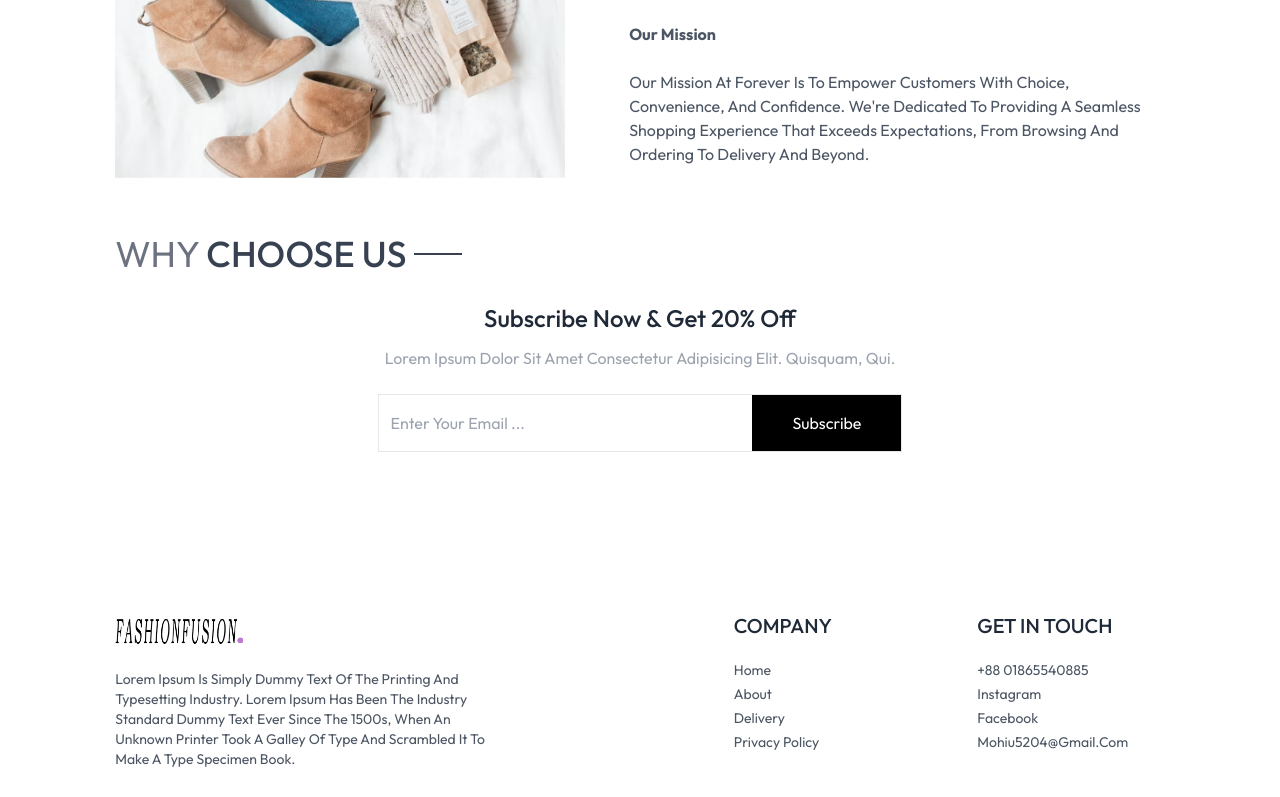
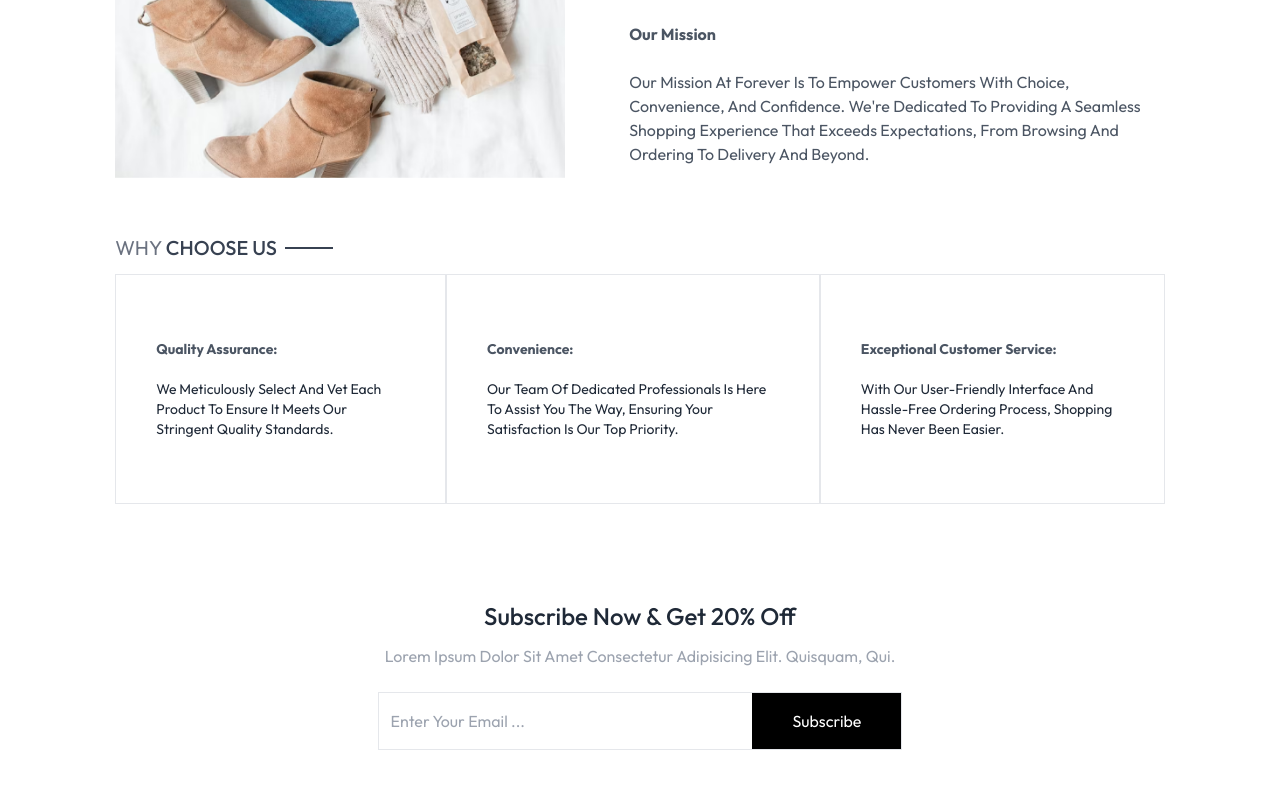
Before and after one commit to MDmohiuddin-web/FashionFusing-Clint, a React (Vite) app: page /about in a window 1280 px wide. Shown: the part 477-1274 px from the top of the page. Built offline with nearby package versions, Linux system fonts and the light colour scheme.

Commit message:
in complited

```diff
--- a/src/pages/About.jsx
+++ b/src/pages/About.jsx
@@ -40,8 +40,31 @@ const About = () => {
           </p>
         </div>
       </div>
-      <div className="text-4xl py-4">
+      <div className="text-xl py-4">
         <Title text1={"WHY "} text2={"CHOOSE US"}></Title>
+
+        <div className="flex flex-col md:flex-row text-sm mb-20">
+            <div className="border px-10 md:py-16 py-8 sm:py-20 flex flex-col gap-5">
+                <p className="text-gray-600 font-bold">Quality Assurance:</p>
+                <p>We meticulously select and vet each product to ensure it meets our stringent quality standards.</p>
+
+            </div>
+            <div className="border px-10 md:py-16 py-8 sm:py-20 flex flex-col gap-5">
+                <p className="text-gray-600 font-bold">Convenience:</p>
+                <p>Our team of dedicated professionals is here to assist you the way, ensuring your satisfaction is our top priority.
+
+</p>
+
+            </div>
+            <div className="border px-10 md:py-16 py-8 sm:py-20 flex flex-col gap-5">
+                <p className="text-gray-600 font-bold">Exceptional Customer Service:</p>
+                <p>With our user-friendly interface and hassle-free ordering process, shopping has never been easier.</p>
+
+            </div>
+
+        </div>
+
+
       </div>
       <NewsLetterBox></NewsLetterBox>
     </div>
--- a/src/pages/Contact.jsx
+++ b/src/pages/Contact.jsx
@@ -1,7 +1,18 @@
+import NewsLetterBox from "../components/NewsLetterBox";
+import Title from "../components/Title";
+
 const Contact = () => {
   return (
     <div>
-      <h3>this is contact page</h3>
+     <div className="text-2xl text-center pt-8 border-t">
+        <Title text1={"CONTACT"} text2={"US"}></Title>
+      </div>
+      <div>
+
+      </div>
+
+
+      <NewsLetterBox></NewsLetterBox>
     </div>
   );
 };
```
